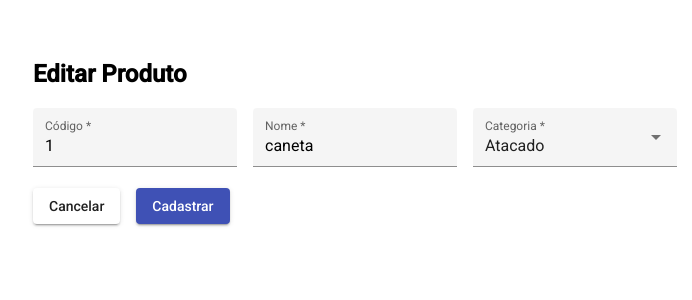
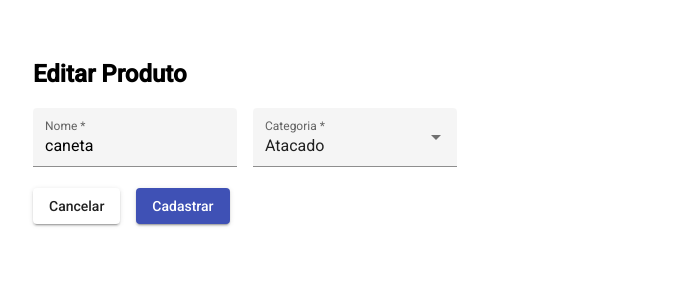
Before and after one commit to rafaelgracioli/itau-crud-produtos, an Angular app: page /editar-produto/1 in a window 1280 px wide. Shown: the top 300 px of the page, without its empty margins (7-699 px from the left). Built offline with nearby package versions, Linux system fonts and the light colour scheme; data requests are answered from the project's data file.

Commit message:
fix(product-update): exclusão do campo código

```diff
--- a/src/app/components/product/product-update/product-update.component.html
+++ b/src/app/components/product/product-update/product-update.component.html
@@ -1,12 +1,6 @@
 <form [formGroup]="formUpdateProduct" (ngSubmit)="onSubmit()">
 
     <div class="form-create-product">
-        <mat-form-field appearance="fill">
-            <mat-label>Código</mat-label>
-            <input name="cod" type="number" matInput placeholder="Código" [formControl]="cod" class="input" required>
-            <mat-error *ngIf="cod.invalid">Código é requirido</mat-error>
-        </mat-form-field>
-
         <mat-form-field appearance="fill">
             <mat-label>Nome</mat-label>
             <input name="name" type="text" matInput placeholder="Nome" [formControl]="name" class="input" required>
--- a/src/app/components/product/product-update/product-update.component.ts
+++ b/src/app/components/product/product-update/product-update.component.ts
@@ -14,12 +14,10 @@ export class ProductUpdateComponent implements OnInit {
   product: Product;
 
   formUpdateProduct = this.fb.group({
-    cod: this.fb.control('', [Validators.required]),
     name: this.fb.control('', [Validators.required]),
     category: this.fb.control('', [Validators.required]),
   });
 
-  get cod() { return this.formUpdateProduct.get('cod'); }
   get name() { return this.formUpdateProduct.get('name'); }
   get category() { return this.formUpdateProduct.get('category'); }
 
@@ -36,7 +34,6 @@ export class ProductUpdateComponent implements OnInit {
       this.product = res[0];
       if (this.product) {
         this.formUpdateProduct.patchValue({
-          cod: this.product.cod,
           name: this.product.name,
           category: this.product.category
         });
@@ -50,7 +47,7 @@ export class ProductUpdateComponent implements OnInit {
     if (this.formUpdateProduct.status === 'VALID') {
       this.product = {
         id: this.product.id,
-        cod: this.cod.value,
+        cod: this.product.cod,
         name: this.name.value,
         category: this.category.value
       };
```
